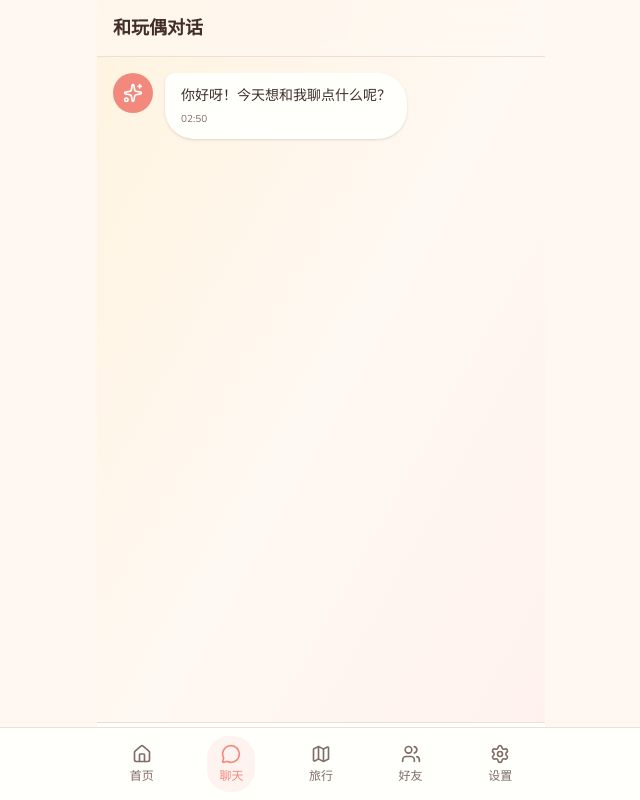
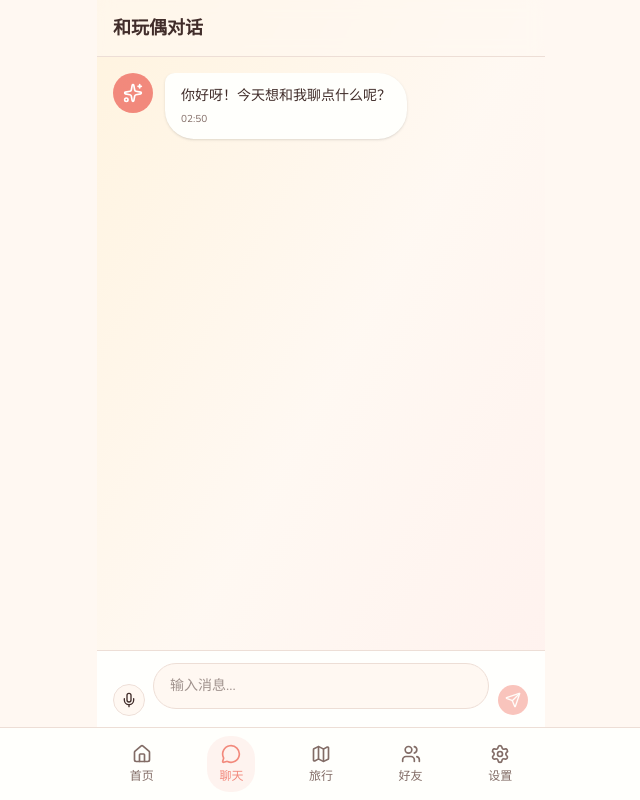
Before and after one commit to GunHuGuns/wangyiwanou, a Next.js app: page /chat in a window 1280 px wide. Shown: the whole page, without its empty margins (319-959 px from the left). Built offline with nearby package versions, Linux system fonts and the light colour scheme.

Commit message:
style: update chat page background and padding for better layout

```diff
--- a/app/(main)/chat/page.tsx
+++ b/app/(main)/chat/page.tsx
@@ -138,7 +138,7 @@ export default function ChatPage() {
     date.toLocaleTimeString('zh-CN', { hour: '2-digit', minute: '2-digit' })
 
   return (
-    <div className="flex flex-col h-screen bg-gradient-to-br from-cute-cream via-background to-cute-pink/10">
+    <div className="flex flex-col h-[100dvh] pb-[72px] bg-gradient-to-br from-cute-cream via-background to-cute-pink/10">
       <PageHeader
         title="和玩偶对话"
         subtitle="温暖小熊在线"
```
